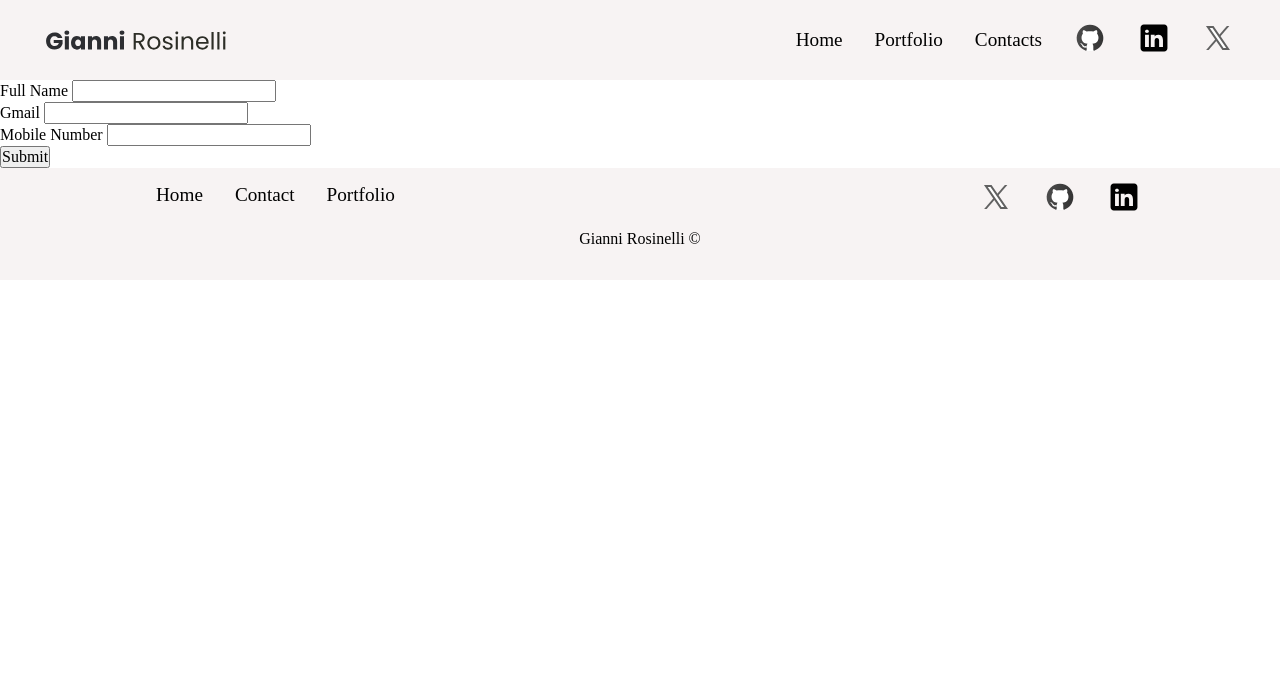
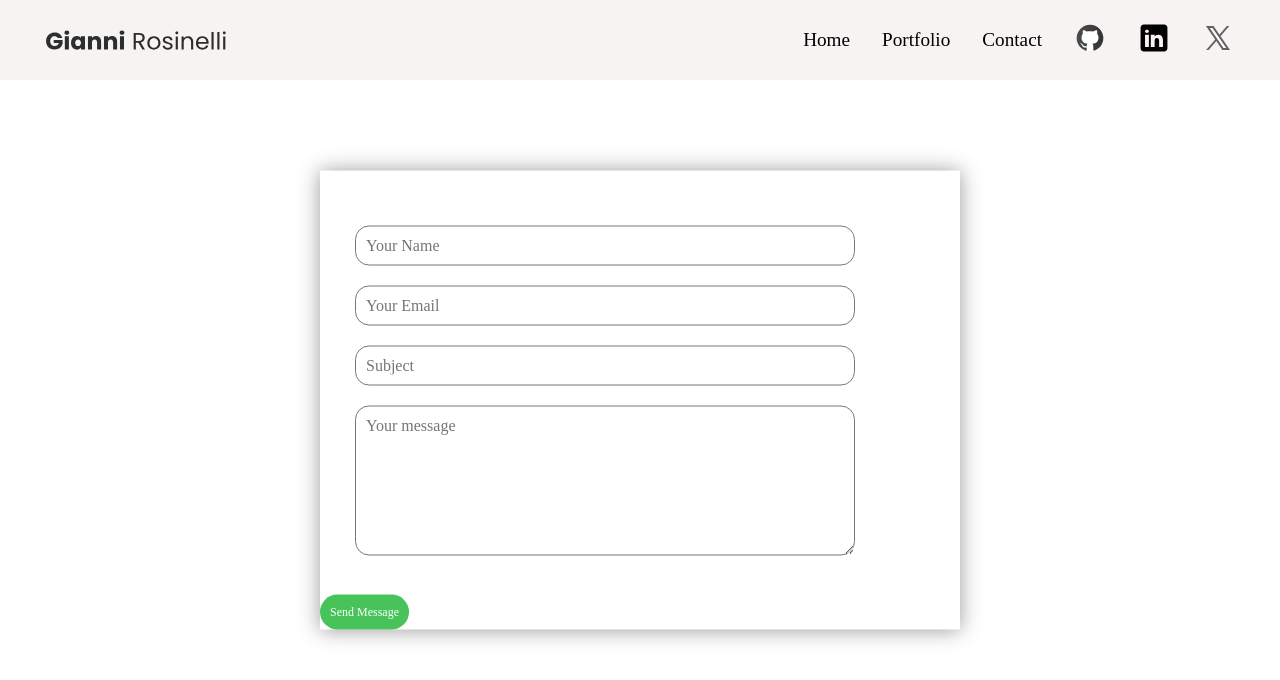
Before and after one commit to Skefils/portfolio_1, a plain HTML site: page contact/contact.html in a window 1280 px wide. Drawn offline with Linux system fonts and the light colour scheme.

```diff
--- a/contact/contact.css
+++ b/contact/contact.css
@@ -1,2 +1,47 @@
 @import url(/global.css);
 @import url(/reset.css);
+
+/* Form Section */
+
+.contact-section {
+  width: 500p;
+  background-color: #fff;
+  box-shadow: 0 0 20px 0 #999;
+  top: 50%;
+  left: 50%;
+  transform: translate(-50%, -50%);
+  position: absolute;
+}
+form {
+  margin: 35px;
+}
+.input-field {
+  width: 500px;
+  height: 40px;
+  margin-top: 20px;
+  padding-left: 10px;
+  padding-right: 10px;
+  border: 1px solid #777;
+  border-radius: 14px;
+  outline: none;
+}
+.textarea-field {
+  height: 150px;
+  padding-top: 10px;
+  width: 500px;
+  margin-top: 20px;
+  padding-left: 10px;
+  padding-right: 10px;
+  border: 1px solid #777;
+  border-radius: 14px;
+  outline: none;
+}
+.btn {
+  border-radius: 20px;
+  color: #fff;
+  padding: 10px;
+  background-color: #47c35a;
+  font-size: 12px;
+  border: none;
+  cursor: pointer;
+}
--- a/contact/contact.html
+++ b/contact/contact.html
@@ -22,7 +22,7 @@
         <ul class="menu">
           <div class="all-links">
             <li class="item">
-              <a href="index.html" class="links" id="home-page">Home</a>
+              <a href="/home/index.html" class="links" id="home-page">Home</a>
             </li>
             <li class="item">
               <a
@@ -34,7 +34,7 @@
             </li>
             <li class="item">
               <a href="/contact/contact.html" class="links" id="contacts-page"
-                >Contacts</a
+                >Contact</a
               >
             </li>
           </div>
@@ -53,59 +53,18 @@
       </div>
     </nav>
     <!-- Form Section -->
-    <section class="form-section">
-      <form action="text">
-        <div>
-          <label for="name">Full Name</label>
-          <input type="text" name="name" id="name" />
-        </div>
-        <div>
-          <label for="gmail">Gmail</label>
-          <input type="text" name="gmail" id="gmail" />
-        </div>
-        <div>
-          <label for="name">Mobile Number</label>
-          <input type="number" name="number" id="number" />
-        </div>
-
-        <button>Submit</button>
+    <div class="contact-section">
+      <form>
+        <input type="text" class="input-field" placeholder="Your Name" />
+        <input type="email" class="input-field" placeholder="Your Email" />
+        <input type="text" class="input-field" placeholder="Subject" />
+        <textarea
+          type="text"
+          class="input-field, textarea-field"
+          placeholder="Your message"
+        ></textarea>
       </form>
-    </section>
-    <!-- Footer Section -->
-    <div class="footer__container">
-      <div class="links">
-        <div class="link--wrapper">
-          <div class="link--items">
-            <a href="/home/index.html">Home</a>
-            <a href="/contact/contact.html">Contact</a>
-            <a href="/portfolio/portfolio.html">Portfolio</a>
-          </div>
-        </div>
-        <div class="socials">
-          <a
-            href="https://twitter.com/SkefilR"
-            class="socials--link"
-            target="_blank"
-          >
-            <img src="/assets/icons8-twitterx.svg" alt="" />
-          </a>
-          <a
-            href="https://github.com/Skefils"
-            class="socials--link"
-            target="_blank"
-          >
-            <img src="/assets/icons8-github.svg" alt="" />
-          </a>
-          <a
-            href="https://www.linkedin.com/in/gianni-rosinelli-29005a290/"
-            class="socials--link"
-            target="_blank"
-          >
-            <img src="/assets/icons8-linked-in.svg" alt="" />
-          </a>
-        </div>
-      </div>
-      <p class="rights">Gianni Rosinelli ©</p>
+      <button type="button" class="btn">Send Message</button>
     </div>
     <script src="/index.js"></script>
   </body>
```
Also changed, not shown: home/index.html (+1 -1 lines), portfolio/portfolio.html (+2 -2 lines).
